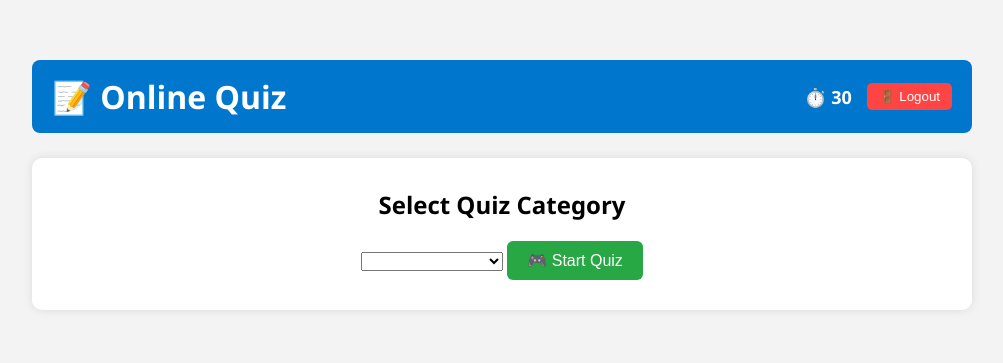
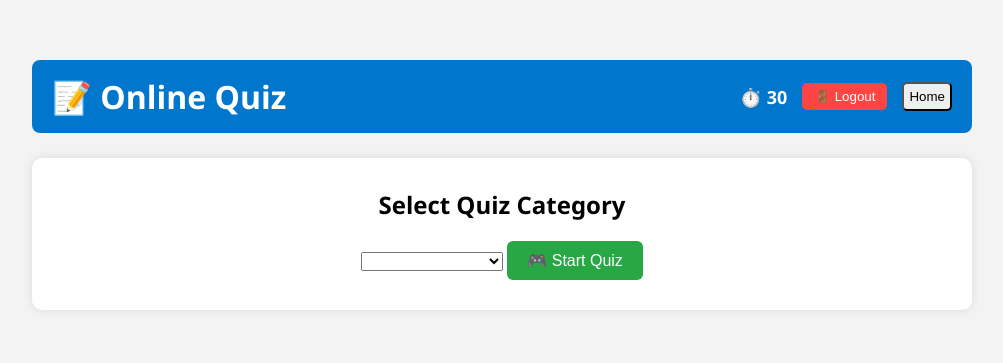
Before and after one commit to Biswas-bp69/my-portfolios, a plain HTML site: page quizProject/quiz.html in a window 1280 px wide. Shown: the part 205-568 px from the top of the page, without its empty margins (138-1141 px from the left). Drawn offline with Linux system fonts and the light colour scheme.

Commit message:
new update home btn

```diff
--- a/quizProject/style.css
+++ b/quizProject/quiz.css
@@ -77,7 +77,14 @@ header {
 .primary-btn:hover {
   background: #218838;
 }
-
+.homeBtn{
+  padding: 5px;
+  border-radius:5px ;
+}
+.homeBtn:hover {
+  background: #218838;
+  color: white;
+}
 /* Quiz Box */
 .quiz-box {
   background: white;
--- a/quizProject/quiz.html
+++ b/quizProject/quiz.html
@@ -4,7 +4,7 @@
   <meta charset="UTF-8" />
   <meta name="viewport" content="width=device-width, initial-scale=1.0"/>
   <title>Quiz</title>
-  <link rel="stylesheet" href="style.css" />
+  <link rel="stylesheet" href="quiz.css" />
 </head>
 <body>
   <div class="container">
@@ -13,6 +13,7 @@
       <div class="header-right">
         <div id="timer">⏱️ 30</div>
         <button onclick="logout()" class="logout-btn">🚪 Logout</button>
+        <a href="https://biswasparajuli69.com.np/"><button class="homeBtn">Home</button></a>
       </div>
     </header>
 
--- a/quizProject/result.css
+++ b/quizProject/result.css
@@ -44,7 +44,14 @@ header h1 {
   cursor: pointer;
   font-size: 14px;
 }
-
+.homeBtn{
+  padding: 5px;
+  border-radius:5px ;
+}
+.homeBtn:hover {
+  background: #218838;
+  color: white;
+}
 /* Summary Section */
 .summary {
   background: #e9f7ef;
```
Also changed, not shown: index.html (+1 -0 lines), quizProject/login.html (+1 -1 lines), quizProject/result.html (+1 -0 lines).
